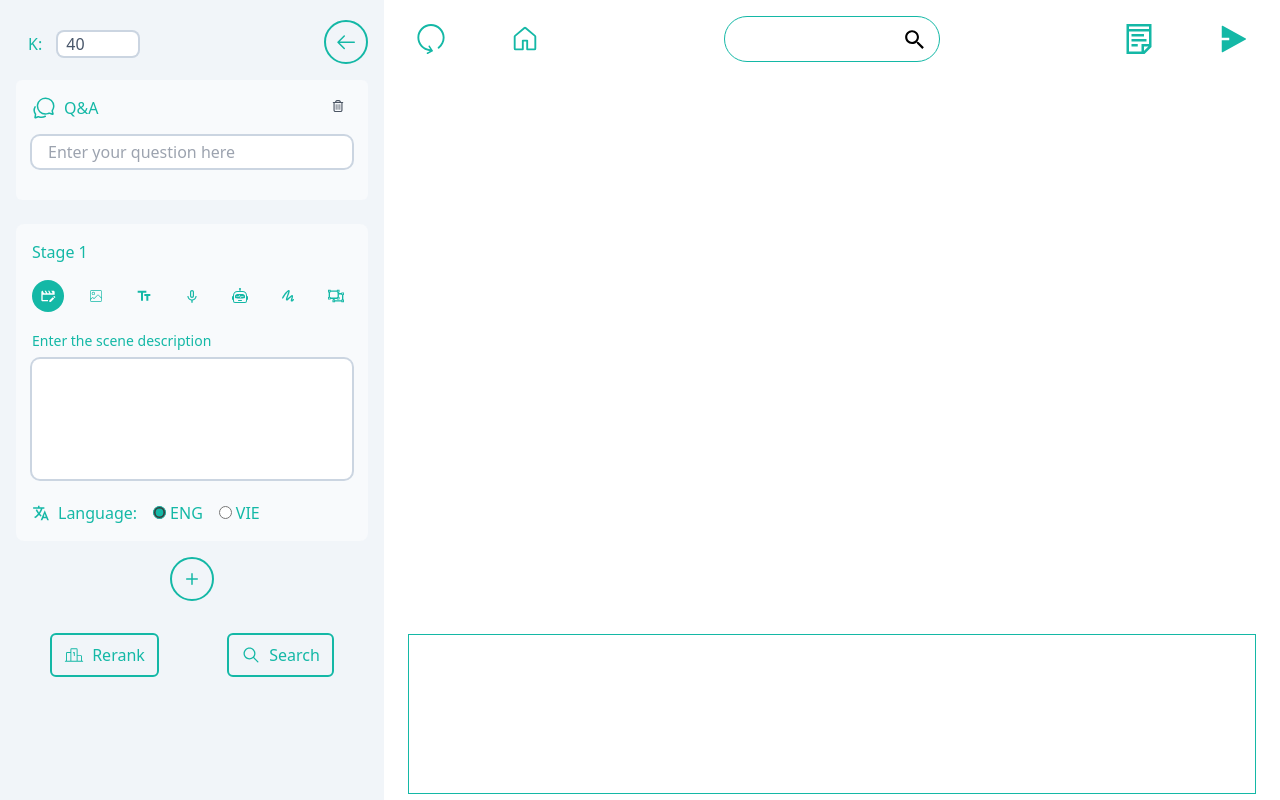
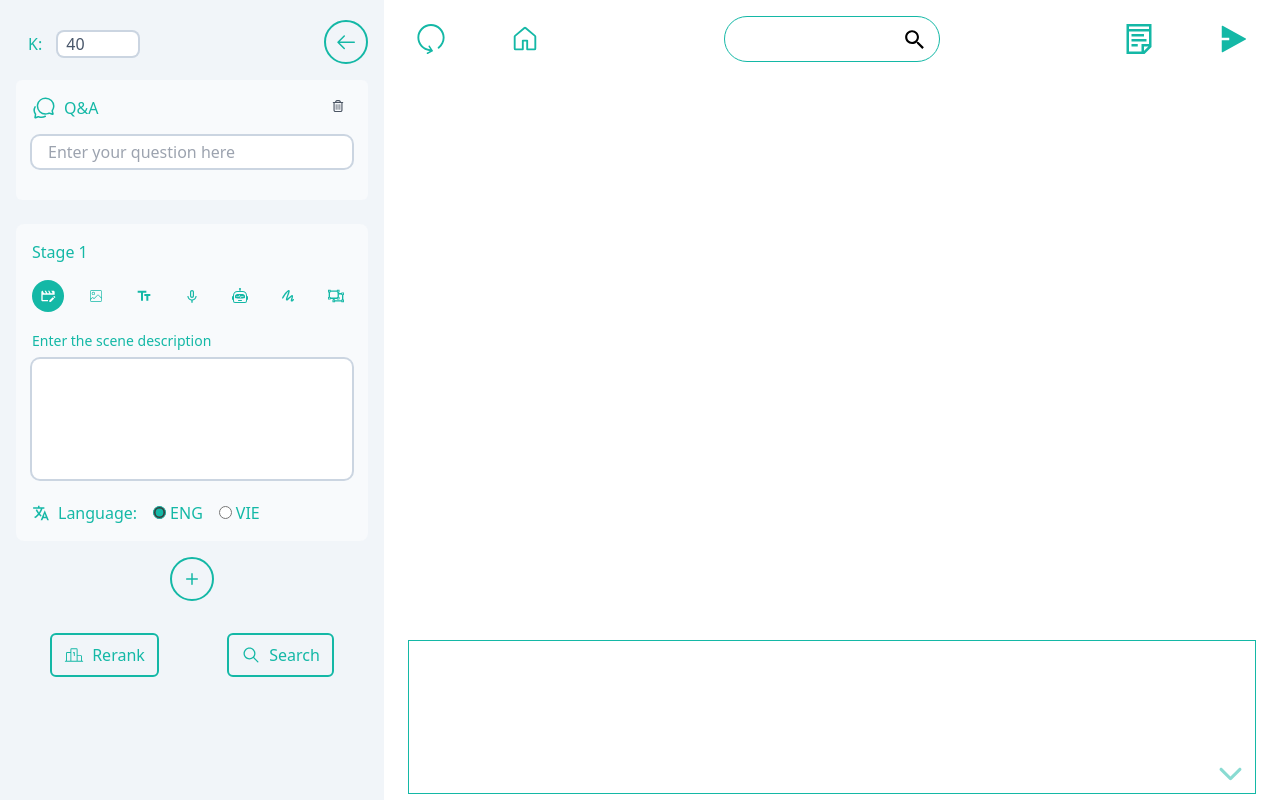
Before and after one commit to thanhstar260/Img_retrieval, a React (Create React App) app in the folder frontend/: page / in a window 1280 px wide. Built offline with nearby package versions, Linux system fonts and the light colour scheme.

Commit message:
hidden bottom bar

```diff
--- a/frontend/src/components/ListImageResult.jsx
+++ b/frontend/src/components/ListImageResult.jsx
@@ -3,6 +3,8 @@ import ImageItem from "./ImageItem";
 import imageUrls from "../../src/links/image_path.json";
 import IdListSubmit from "./IdListSubmit";
 import { IoClose } from "react-icons/io5";
+import { FaChevronDown } from "react-icons/fa6";
+import { FaChevronUp } from "react-icons/fa6";
 
 const ListImageResult = ({
   ImageIdArr,
@@ -19,6 +21,7 @@ const ListImageResult = ({
   const [distance, setDistance] = useState([[]]);
   const [K1, setK] = useState(K);
   const [submitId, setSubmitId] = useState([]);
+  const [isHidden, setIsHidden] = useState(false);
 
   useEffect(() => {
     setDistance(dis);
@@ -163,6 +166,12 @@ const ListImageResult = ({
     setStage(0);
     setNewImageArr(updatedNewImageArr);
   };
+  const HiddenBar = () => {
+    setIsHidden(!isHidden);
+  };
+  const HiddenStyle = {
+    transition: "height 0.4s ease",
+  };
   return (
     <div className="h-full relative">
       {isShowIdlist && (
@@ -198,7 +207,12 @@ const ListImageResult = ({
         </div>
       )}
       {NewImageArr.length > 0 && (
-        <div className="w-full grid grid-cols-6 overflow-y-scroll h-3/5 mb-2">
+        <div
+          className={`w-full grid grid-cols-5 overflow-y-scroll mb-2 ${
+            isHidden ? "h-5/6" : "h-4/6"
+          }`}
+          style={HiddenStyle}
+        >
           {NewImageArr[stage].slice(0, K1).map((item, idx) => (
             <ImageItem
               key={`${stage}-${idx}`}
@@ -214,22 +228,42 @@ const ListImageResult = ({
           ))}
         </div>
       )}
-      <div className="border border-teal-500 p-1 h-40 gap-2 overflow-x-auto w-full bottom-12 absolute flex flex-row">
-        {idxSelect >= 0
-          ? NewImageArr.map((stageArr, stageIdx) =>
-              stageArr.map((item, idx) =>
-                idx === idxSelect ? (
+      <div
+        style={HiddenStyle}
+        className={`border border-teal-500 p-1 gap-2 overflow-x-auto w-full bottom-12 absolute flex flex-row ${
+          isHidden ? "h-0 border-none" : "h-1/5"
+        }`}
+      >
+        {idxSelect >= 0 &&
+          !isHidden &&
+          NewImageArr.map((stageArr, stageIdx) =>
+            stageArr.map(
+              (item, idx) =>
+                idx === idxSelect && (
                   <img
                     key={`bottom-${stage}-${idx}`}
                     src={urlList[stageIdx]}
                     alt={item.idImg}
                     className="max-h-full max-w-full h-auto border-4 hover:border-teal-500"
                   />
-                ) : null
-              )
+                )
             )
-          : null}
+          )}
+        {!isHidden && <button
+          className="bottom-2 right-3 absolute opacity-50 hover:opacity-100 hover: text-teal-500"
+          onClick={HiddenBar}
+        >
+          <FaChevronDown size={25} />
+        </button>}
       </div>
+      {isHidden && (
+        <button
+          className="bottom-12 right-3 absolute opacity-50 hover:opacity-100 hover: text-teal-500"
+          onClick={HiddenBar}
+        >
+          <FaChevronUp size={25} />
+        </button>
+      )}
     </div>
   );
 };
--- a/frontend/src/layouts/Result.jsx
+++ b/frontend/src/layouts/Result.jsx
@@ -8,7 +8,6 @@ import { useState, useEffect } from "react";
 import imageUrls from "../../src/links/image_path.json";
 
 const Result = ({ result, onChangeDataRerank, K, onGoBack, onClear }) => {
-  const [reloadCount, setReloadCount] = useState(0);
   const [inputValue, setInputValue] = useState("");
   const [dis, setDis] = useState([]);
   const [ids, setIds] = useState([]);
@@ -21,10 +20,6 @@ const Result = ({ result, onChangeDataRerank, K, onGoBack, onClear }) => {
   const btn_style =
     "text-teal-500 px-2 py-2 rounded-full transition-all hover:text-white hover:bg-teal-500";
 
-  const handleReload = () => {
-    setReloadCount((prevCount) => prevCount + 1);
-  };
-
   useEffect(() => {
     const idsList = [];
     const disList = [];
@@ -34,7 +29,6 @@ const Result = ({ result, onChangeDataRerank, K, onGoBack, onClear }) => {
     }
     setDis(disList);
     setIds(idsList);
-    handleReload();
   }, [result]);
 
   const handleKeyPress = (event) => {
@@ -46,8 +40,10 @@ const Result = ({ result, onChangeDataRerank, K, onGoBack, onClear }) => {
     if (!inputValue) return;
     var values = [];
     const regex = /^(\d+,)*\d+$/;
-    if (regex.test(inputValue))
+    if (regex.test(inputValue)){
       values = inputValue.split(",").map((value) => parseInt(value.trim()));
+      values = [...new Set(values)];
+    }
     else{
       for (const [key, value] of Object.entries(imageUrls)) {
         if (value.includes(inputValue)) {
@@ -107,7 +103,6 @@ const Result = ({ result, onChangeDataRerank, K, onGoBack, onClear }) => {
         <ListImageResult
           K={K1}
           onChangeDataRerank={onChangeDataRerank}
-          key={reloadCount}
           ImageIdArr={ids}
           dis={dis}
           isShowIdlist={isShowIdlist}
```
